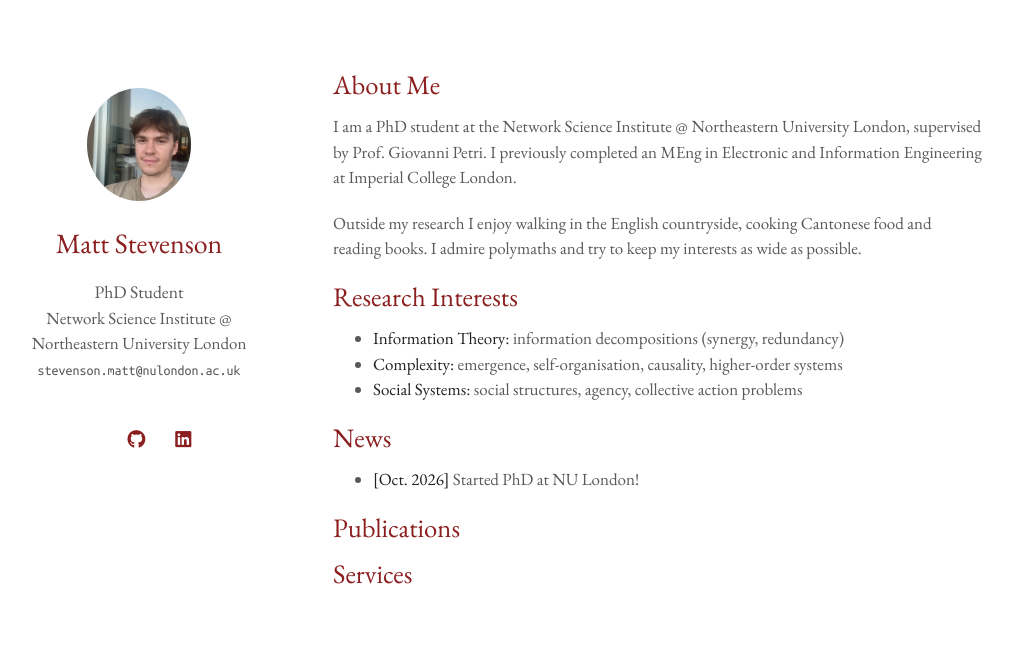
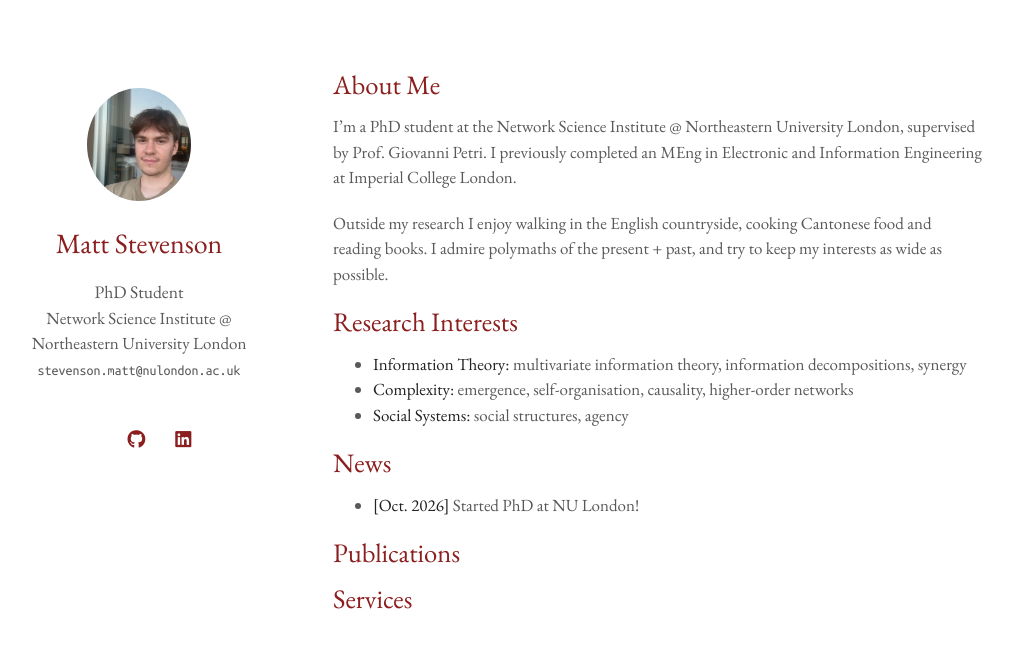
Before and after one commit to mattstevenson22/mattstevenson22.github.io, a Jekyll site: the page built from index.md, in a window 1280 px wide. Shown: the top 648 px of the page, without its empty margins (137-1150 px from the left). Built offline with Jekyll 4.4.1, drawn with Linux system fonts in a browser that asks for light colours; a style sheet for code colours, icons or effects is not loaded.

Commit message:
Revise personal introduction and research interests
Updated personal information and research interests.

```diff
--- a/index.md
+++ b/index.md
@@ -4,15 +4,15 @@ layout: homepage
 
 ## About Me
 
-I am a PhD student at the Network Science Institute @ Northeastern University London, supervised by Prof. Giovanni Petri. I previously completed an MEng in Electronic and Information Engineering at Imperial College London.
+I'm a PhD student at the Network Science Institute @ Northeastern University London, supervised by Prof. Giovanni Petri. I previously completed an MEng in Electronic and Information Engineering at Imperial College London.
 
-Outside my research I enjoy walking in the English countryside, cooking Cantonese food and reading books. I admire polymaths and try to keep my interests as wide as possible.
+Outside my research I enjoy walking in the English countryside, cooking Cantonese food and reading books. I admire polymaths of the present + past, and try to keep my interests as wide as possible.
 
 ## Research Interests
 
-- **Information Theory:** information decompositions (synergy, redundancy)
-- **Complexity:** emergence, self-organisation, causality, higher-order systems
-- **Social Systems:** social structures, agency, collective action problems
+- **Information Theory:** multivariate information theory, information decompositions, synergy
+- **Complexity:** emergence, self-organisation, causality, higher-order networks
+- **Social Systems:** social structures, agency
 
 ## News
 
```
